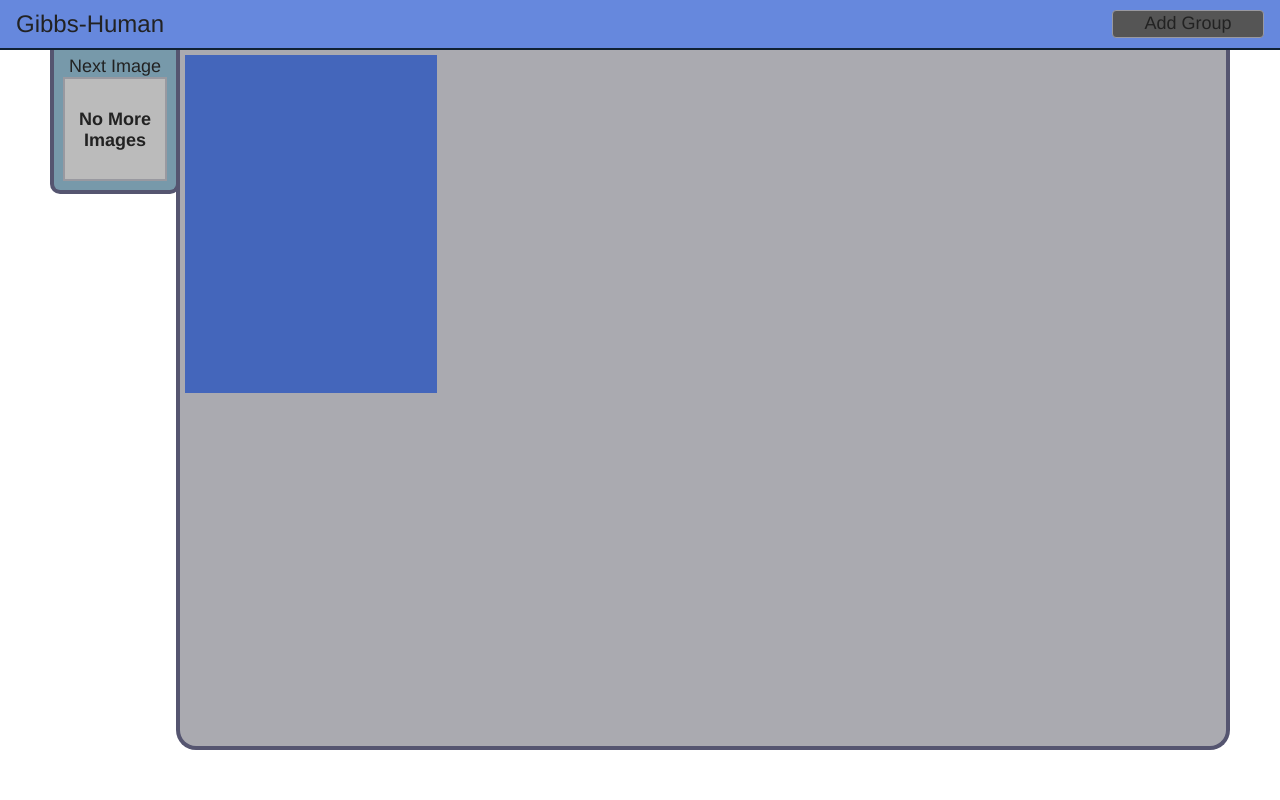
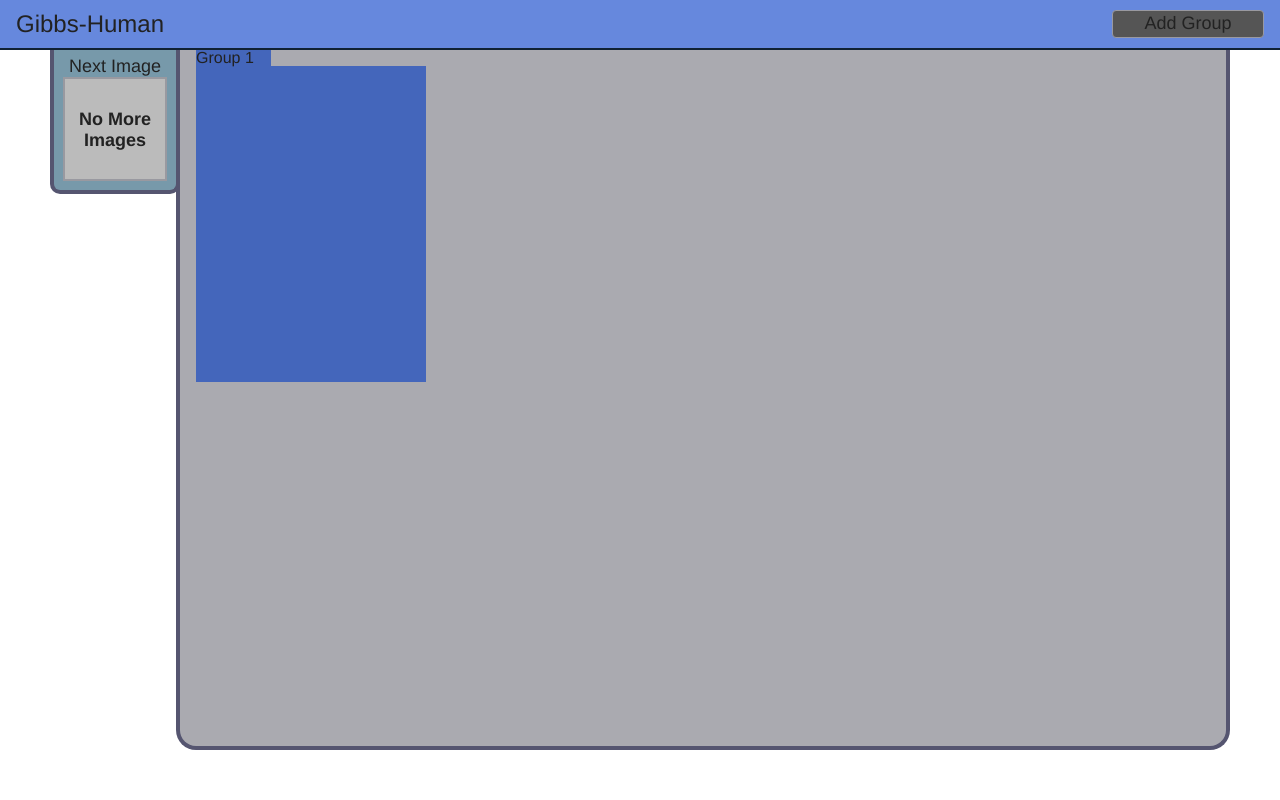
Before and after one commit to tbohlen/human-gibbs, a Flask app: template web/templates/index.html in a window 1280 px wide. Run offline with Flask 2, Linux system fonts and the light colour scheme; the template is opened without the code that fills it, so the values that code supplies are empty; parts of the project's set-up code (start-up, migrations or seed data) failed here and were passed over; some libraries are stand-ins or nearby versions.

Commit message:
Adds group labels, fixes image movement with resizing

```diff
--- a/web/static/css/style.css
+++ b/web/static/css/style.css
@@ -115,6 +115,21 @@ body {
 }
 
 /*
+ * Class: groupLabel
+ * Text label above the group.
+ */
+.groupLabel {
+    display: block;
+    position: relative;
+    top: -16px;
+    background-color: #4466BB;
+    width: 75px;
+    height: 16px;
+    font-size: 16px;
+    line-height: 16px;
+}
+
+/*
  * ID: title
  * Style for the page title
  */
--- a/web/static/js/index.js
+++ b/web/static/js/index.js
@@ -1,9 +1,6 @@
-var MARGIN = 125;
-var TOP_MARGIN = 50;
-var BOTTOM_MARGIN = 50;
 var IMAGES = "http://placekitten.com/g/100/100"
 var IMAGE_SIZE = 102;
-var GROUP_MARGIN = 10;
+var GROUP_MARGIN = 32;
 var GROUP_ROW = 4;
 var GROUP_COL = 2;
 
@@ -216,7 +213,7 @@ function sizeDocument() {
         // only the space within groups gets scaled. Margins do not
         newPos[0] = ( (image.pos[0] - unscaled[0]) * scale[0] ) + unscaled[0];
         newPos[1] = ( (image.pos[1] - unscaled[1]) * scale[1] ) + unscaled[1];
-        image.moveTo(newPos);
+        image.moveTo(newPos, true);
     }
 }
 
@@ -331,14 +328,25 @@ Image.prototype.move = function(delta) {
  *
  * Parameters:
  * newPos - the new game position of the image as an array of x, y
+ * groupLimit - true if the move should be limitted to within the current group
  *
  * Member Of: Image
  */
-Image.prototype.moveTo = function(newPos) {
+Image.prototype.moveTo = function(newPos, groupLimit) {
     this.perfectPos = [newPos[0], newPos[1]];
+    var xClamp, yClamp;
+    if (groupLimit) {
+        var groupObj = objectForID(this.group);
+        xClamp = [groupObj.pos[0], groupObj.pos[0] + groupObj.size[0] - IMAGE_SIZE];
+        yClamp = [groupObj.pos[1], groupObj.pos[1] + groupObj.size[1] - IMAGE_SIZE];
+    }
+    else {
+        xClamp = [0, gibbs.game.innerWidth() - IMAGE_SIZE - 1];
+        yClamp = [0, gibbs.game.innerHeight() - IMAGE_SIZE - 1];
+    }
     if (this.unstaged) {
-        this.pos[0] = clamp(0, gibbs.game.innerWidth() - IMAGE_SIZE - 1, this.perfectPos[0]);
-        this.pos[1] = clamp(0, gibbs.game.innerHeight() - IMAGE_SIZE - 1, this.perfectPos[1]);
+        this.pos[0] = clamp(xClamp[0], xClamp[1], this.perfectPos[0]);
+        this.pos[1] = clamp(yClamp[0], yClamp[1], this.perfectPos[1]);
     }
     else {
         this.pos[0] = this.perfectPos[0];
@@ -436,13 +444,18 @@ function Group(startPos, startSize, id) {
     this.perfectPos = startPos;
 
     this.object = $(document.createElement('div'));
-    this.object.addClass('group')
+    this.object.addClass('group');
     this.object.css('left', this.pos[0]);
     this.object.css('top', this.pos[1]);
     this.object.width(this.size[0]);
     this.object.height(this.size[1]);
     this.object.data('gibbsID', this.id);
     this.object.css('z-index', 1);
+
+    var label = $(document.createElement('span'));
+    label.addClass('groupLabel');
+    label.text("Group " + (this.getIndex() + 1));
+    this.object.append(label);
 }
 
 /*
```
